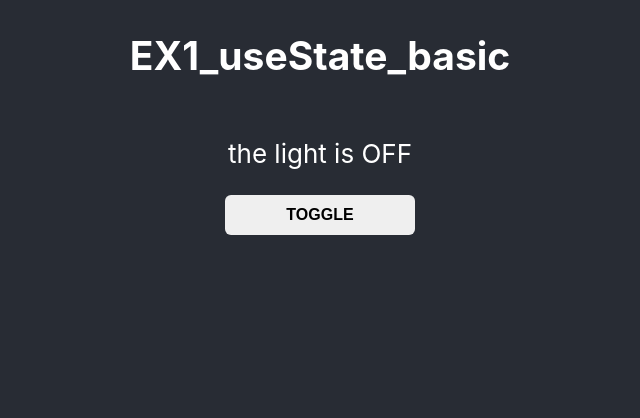
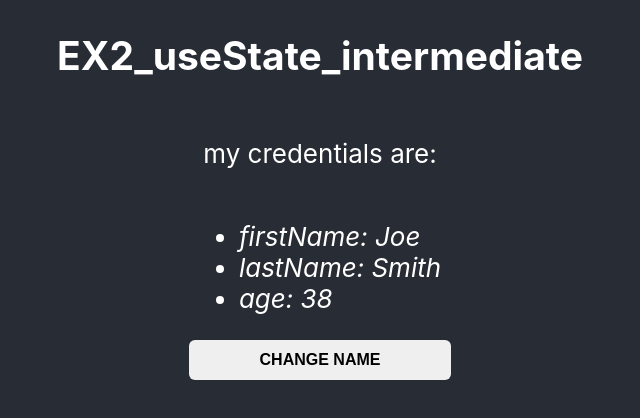
Before and after one commit to stefanolepera/react-hooks-playground, a React (Create React App) app: page / in a window 1280 px wide. Shown: the top 418 px of the page, without its empty margins (320-960 px from the left). Built offline with nearby package versions, Linux system fonts and the light colour scheme; the HTML template or start-up script is replaced by a standard one.

Commit message:
EX2 completed

```diff
--- a/src/components/Main/Main.jsx
+++ b/src/components/Main/Main.jsx
@@ -1,26 +1,37 @@
 import React, { Component } from 'react';
-import { MainWrapper, Button } from './Main.style';
+import { MainWrapper, Button, List, ListItem } from './Main.style';
 
 class Main extends Component {
     constructor(props) {
         super(props);
         this.state = {
-            toggle: false
+            firstName: 'Joe',
+            lastName: 'Smith',
+            age: 38
         };
     }
 
-    switchToggle = () => {
+    changeName = () => {
         this.setState({
-            toggle: !this.state.toggle
+            firstName: 'Steve'
         });
     };
 
     render() {
         return (
             <MainWrapper>
-                <h2>EX1_useState_basic</h2>
-                <p>{`the light is ${this.state.toggle ? 'ON' : 'OFF'}`}</p>
-                <Button onClick={this.switchToggle}>TOGGLE</Button>
+                <h2>EX2_useState_intermediate</h2>
+                <p>my credentials are:</p>
+                <List>
+                    {Object.keys(this.state).map(credential => {
+                        return (
+                            <ListItem>{`${credential}: ${
+                                this.state[credential]
+                            }`}</ListItem>
+                        );
+                    })}
+                </List>
+                <Button onClick={this.changeName}>CHANGE NAME</Button>
             </MainWrapper>
         );
     }
--- a/src/components/Main/Main.style.js
+++ b/src/components/Main/Main.style.js
@@ -23,3 +23,11 @@ export const Button = styled.button`
         background-color: grey;
     }
 `;
+
+export const List = styled.ul`
+    text-align: left;
+`;
+
+export const ListItem = styled.li`
+    font-style: italic;
+`;
```
Also changed, not shown: 1 other file (tests, documents, lock files or other folders).
